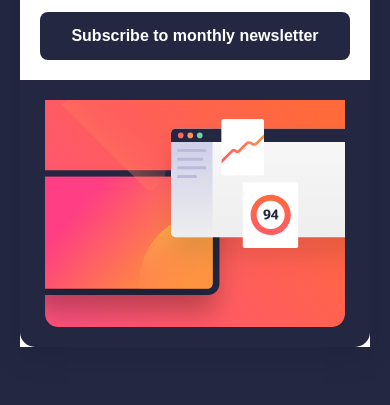
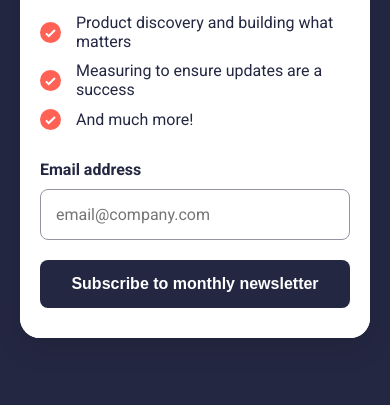
Before and after one commit to Harriee01/Web-dev-assessment, a plain HTML site: page index.html in a window 390 px wide. Shown: the part 439-844 px from the top of the page. Drawn offline with Linux system fonts and the light colour scheme.

Commit message:
fix: Adjusted the mobile display css selectors for mobile view

```diff
--- a/style.css
+++ b/style.css
@@ -41,7 +41,7 @@
 
 .illustration {
   flex: 1;
-  background-color: hsl(234, 29%, 20%);
+  /* background-color: hsl(234, 29%, 20%); */
   display: flex;
   align-items: center;
   justify-content: center;
@@ -198,20 +198,25 @@
 @media (max-width: 768px) {
   .container{
     padding: 0;
-    border-radius: 0;
+    border-radius: 20px;
   }
 
   .form-section {
-    flex-direction: column-reverse;
+    flex-direction: column;
     gap: 0;
+    min-height: auto;
   }
 
   .illustration {
     order: -1;
-    background-color: hsl(234, 29%, 20%);
-    border-radius: 0 0 15px 15px;
+    /* background-color: hsl(234, 29%, 20%); */
+    background: linear-gradient(135deg, #ff6b6b 0%, #ff8e53 50%, #ff69b4 100%);
+    border-radius: 0 0 20px 20px;
     padding: 20px;
     margin: 0;
+    min-height: 280px; /* Set minimum height for illustration area */
+    position: relative;
+    margin-top: -20px; /* Pull illustration up into the container */
   }
 
   .desktop-illustration {
@@ -225,12 +230,16 @@
   }
 
   .content {
-    padding: 20px;
+    padding: 30px 20px;
     text-align: left;
+    z-index: 1; /* Ensure content is above illustration */
+    margin-top: -40px; /* Pull content up to overlap with illustration */
+    background-color: hsl(0, 0%, 100%);
+    border-radius: 20px 20px 0 0; /* Round top corners of content */
   }
 
   h1 {
-    font-size: 2rem;
+    font-size: 2.5rem;
   }
 
   .success-section {
```
